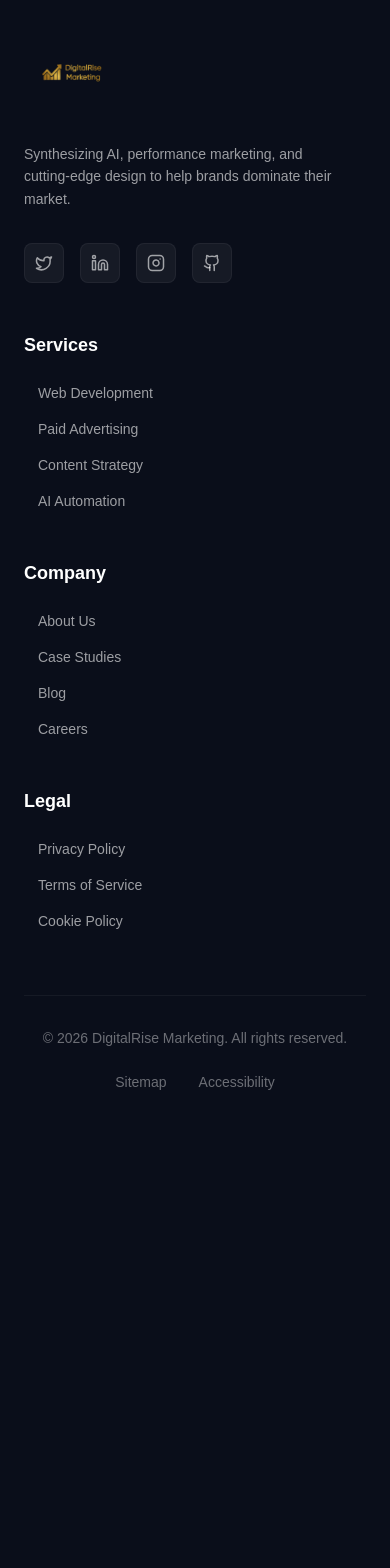
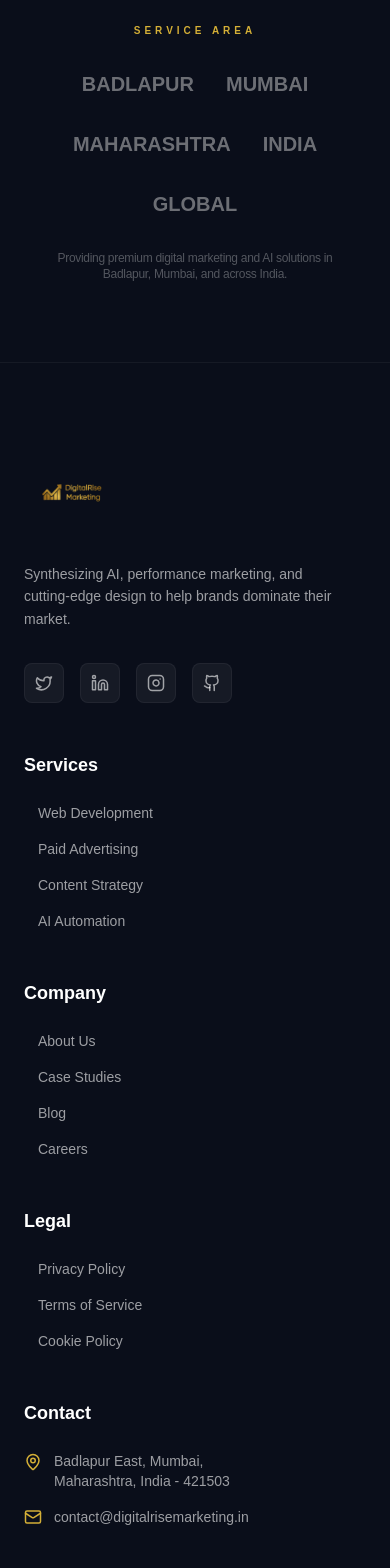
Before and after one commit to Rahulkalagadda/DigitalRise-Marketing-, a Next.js app: page / in a window 390 px wide. Shown: the part 10220-11788 px from the top of the page. Before the commit the page ends 11352 px from the top, so only its background shows below. Built offline with nearby package versions, Linux system fonts and the light colour scheme; some icons are missing; a web font is replaced by a local one.

Commit message:
seo: improve local ranking for Badlapur, Mumbai, and India

```diff
--- a/app/layout.tsx
+++ b/app/layout.tsx
@@ -7,11 +7,19 @@ import { AIChatbot } from "@/components/AIChatbot";
 export const metadata: Metadata = {
   metadataBase: new URL("https://www.digitalrisemarketing.in"),
   title: {
-    default: "DigitalRise Marketing | Premium Service Architecture",
-    template: "%s | DigitalRise",
+    default: "DigitalRise Marketing | Best Digital Marketing Agency in Mumbai & Badlapur",
+    template: "%s | DigitalRise Marketing",
   },
-  description: "We synthesize cutting-edge AI, performance advertising, and bespoke web architecture to scale high-growth brands at velocity.",
-  keywords: ["Digital Marketing", "AI Automation", "Web Design", "Paid Advertising", "SEO"],
+  description: "Top-rated Digital Marketing Agency in Mumbai & Badlapur. We specialize in AI Automation, Paid Ads, and Web Architecture for brands across India.",
+  keywords: [
+    "Digital Marketing Agency in Mumbai",
+    "Best Digital Marketing Agency in Badlapur",
+    "AI Marketing Agency India",
+    "Digital Marketing Services Mumbai",
+    "Web Development Badlapur",
+    "SEO Services Mumbai",
+    "Performance Marketing India"
+  ],
   alternates: {
     canonical: "/",
   },
@@ -31,6 +39,46 @@ export const metadata: Metadata = {
   },
 };
 
+const jsonLd = {
+  "@context": "https://schema.org",
+  "@type": "LocalBusiness",
+  "name": "DigitalRise Marketing",
+  "image": "https://www.digitalrisemarketing.in/icon.png",
+  "@id": "https://www.digitalrisemarketing.in",
+  "url": "https://www.digitalrisemarketing.in",
+  "telephone": "+91XXXXXXXXXX", // User should update this
+  "address": {
+    "@type": "PostalAddress",
+    "streetAddress": "Badlapur East",
+    "addressLocality": "Badlapur",
+    "addressRegion": "Maharashtra",
+    "postalCode": "421503",
+    "addressCountry": "IN"
+  },
+  "geo": {
+    "@type": "GeoCoordinates",
+    "latitude": 19.1678,
+    "longitude": 73.2322
+  },
+  "areaServed": ["Badlapur", "Mumbai", "Maharashtra", "India"],
+  "openingHoursSpecification": {
+    "@type": "OpeningHoursSpecification",
+    "dayOfWeek": [
+      "Monday",
+      "Tuesday",
+      "Wednesday",
+      "Thursday",
+      "Friday",
+      "Saturday"
+    ],
+    "opens": "09:00",
+    "closes": "20:00"
+  },
+  "sameAs": [
+    "https://www.instagram.com/digitalrisemarketing"
+  ]
+};
+
 export default function RootLayout({
   children,
 }: Readonly<{
@@ -43,6 +91,10 @@ export default function RootLayout({
           src="https://code.iconify.design/iconify-icon/1.0.7/iconify-icon.min.js"
           strategy="beforeInteractive"
         />
+        <script
+          type="application/ld+json"
+          dangerouslySetInnerHTML={{ __html: JSON.stringify(jsonLd) }}
+        />
       </head>
       <body className="antialiased">
         {children}
--- a/app/page.tsx
+++ b/app/page.tsx
@@ -382,6 +382,25 @@ export default function Home() {
             </div>
           </div>
         </section>
+        {/* Location / Service Area Section */}
+        <section className="py-20 px-8 bg-dr-navy/50 border-t border-white/5">
+          <div className="max-w-7xl mx-auto text-center">
+            <h4 className="text-[10px] font-black tracking-[0.4em] text-dr-gold uppercase mb-8">
+              Service Area
+            </h4>
+            <div className="flex flex-wrap justify-center gap-8 md:gap-16 opacity-40 grayscale hover:grayscale-0 transition-all duration-500">
+              <div className="text-xl font-black text-white">BADLAPUR</div>
+              <div className="text-xl font-black text-white">MUMBAI</div>
+              <div className="text-xl font-black text-white">MAHARASHTRA</div>
+              <div className="text-xl font-black text-white">INDIA</div>
+              <div className="text-xl font-black text-white">GLOBAL</div>
+            </div>
+            <p className="mt-8 text-dr-text/30 text-xs font-medium tracking-tight">
+              Providing premium digital marketing and AI solutions in Badlapur, Mumbai, and across India.
+            </p>
+          </div>
+        </section>
+
       </main>
 
       <Footer />
--- a/components/layout/Footer.tsx
+++ b/components/layout/Footer.tsx
@@ -59,6 +59,20 @@ export default function Footer() {
                         </ul>
                     </div>
                 ))}
+
+                <div>
+                    <h4 className="font-display font-bold text-white text-lg mb-6">Contact</h4>
+                    <ul className="space-y-4">
+                        <li className="flex items-start gap-3 text-white/60 text-sm group cursor-pointer hover:text-white transition-colors">
+                            <MapPin size={18} className="text-[#D4AF37] shrink-0 mt-0.5" />
+                            <span>Badlapur East, Mumbai,<br />Maharashtra, India - 421503</span>
+                        </li>
+                        <li className="flex items-center gap-3 text-white/60 text-sm group cursor-pointer hover:text-white transition-colors">
+                            <Mail size={18} className="text-[#D4AF37] shrink-0" />
+                            <span>contact@digitalrisemarketing.in</span>
+                        </li>
+                    </ul>
+                </div>
             </div>
 
             <div className="max-w-7xl mx-auto pt-8 border-t border-white/5 flex flex-col md:flex-row justify-between items-center gap-6">
```
